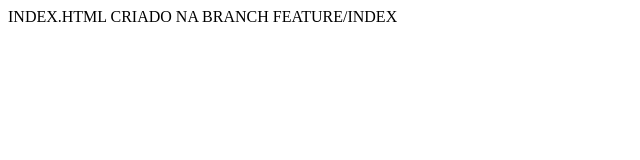
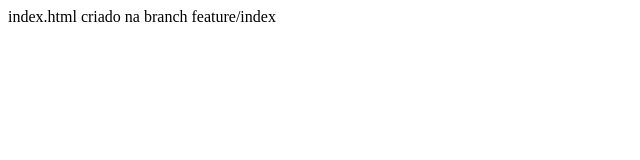
Before and after one commit to mat0357/modulo-git, a plain HTML site: page index.html in a window 1280 px wide. Shown: the whole page, without its empty margins (0-640 px from the left). Drawn offline with Linux system fonts and the light colour scheme.

Commit message:
feature/index em caixa baixa

```diff
--- a/index.html
+++ b/index.html
@@ -6,6 +6,6 @@
     <title>Document</title>
 </head>
 <body>
-    INDEX.HTML CRIADO NA BRANCH FEATURE/INDEX
+    index.html criado na branch feature/index
 </body>
 </html>
```
